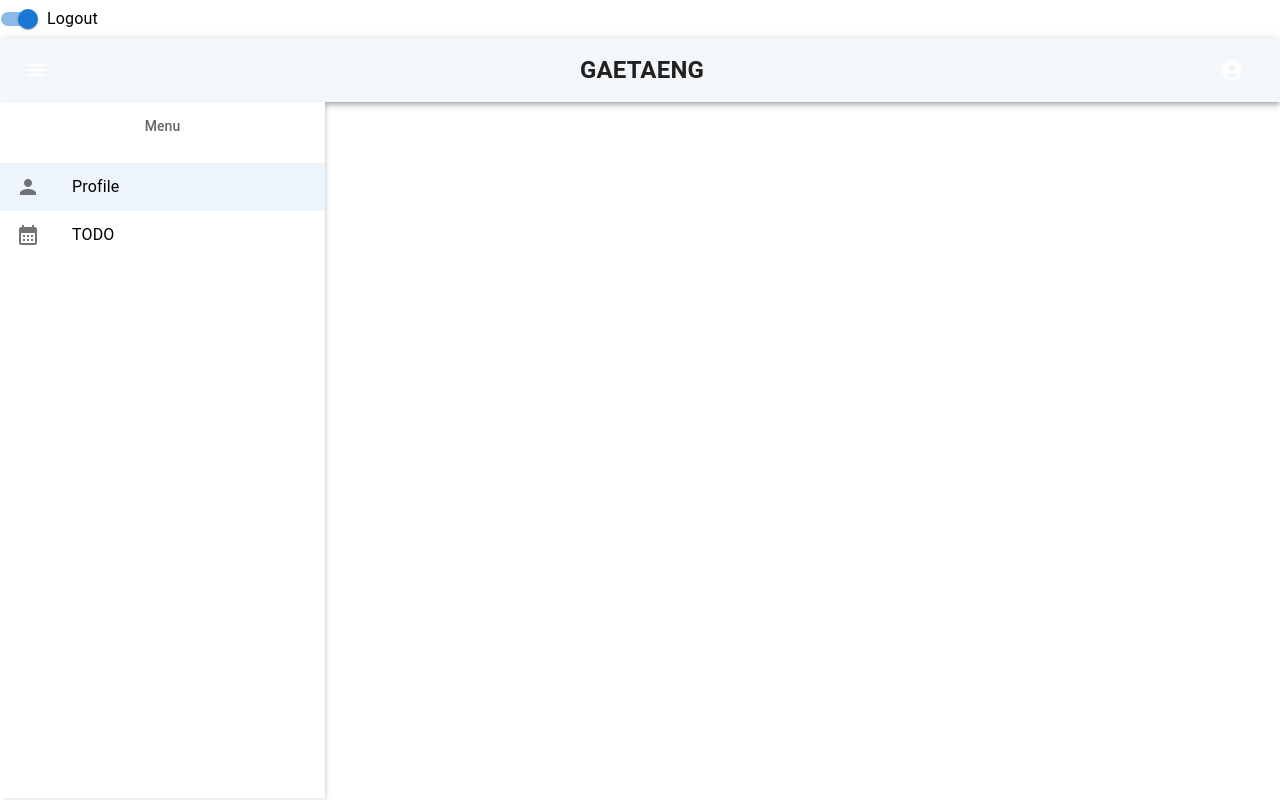
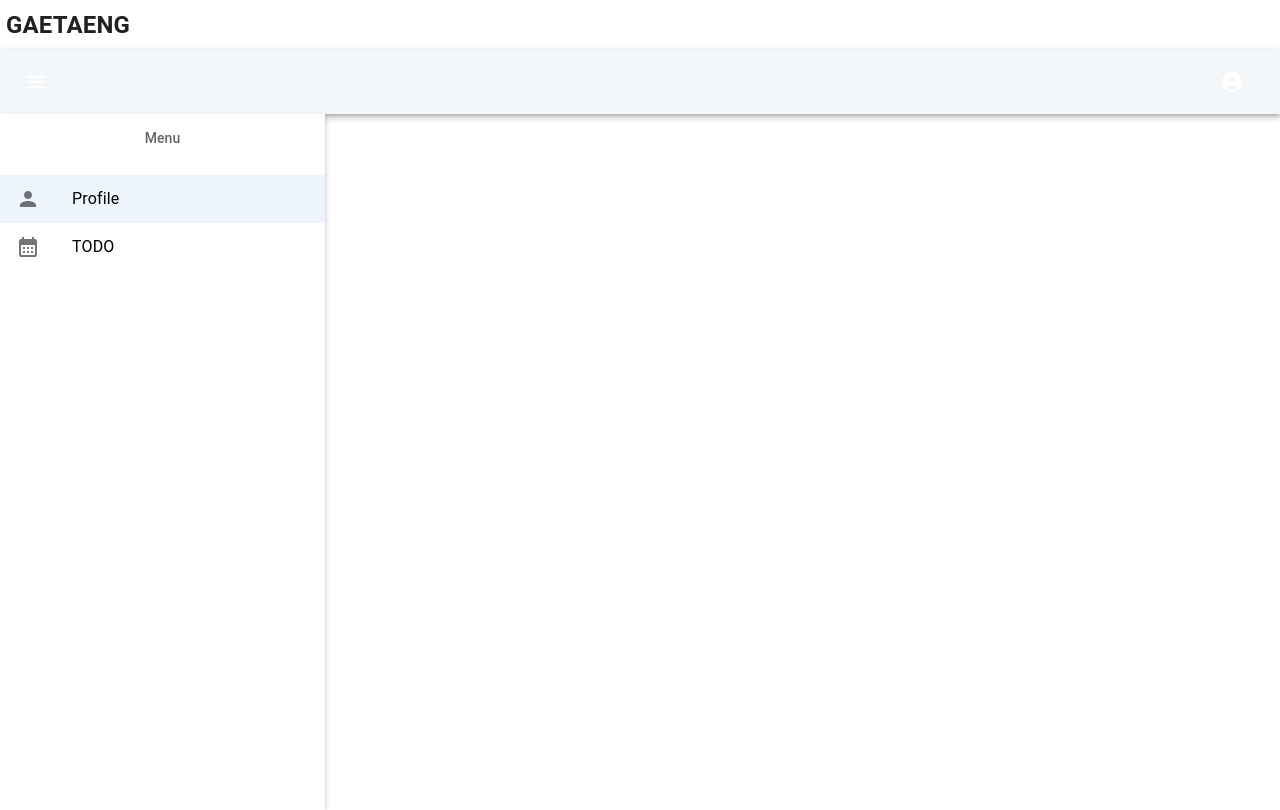
Before and after one commit to GaeTaeng/gaetaeng_ui, a React (Create React App) app: page / in a window 1280 px wide. Built offline with nearby package versions, Linux system fonts and the light colour scheme; what recoil-persist would draw is missing.

Commit message:
헤더 디자인 수정

```diff
--- a/src/Components/Header/Header.tsx
+++ b/src/Components/Header/Header.tsx
@@ -16,6 +16,7 @@ import { LI_MENU } from './HEADER_ENUM';
 import './Header.css';
 import ListSnbMenu from './ListSnbMenu';
 import { useLocation } from 'react-router';
+import { FormLabel } from '@mui/material';
 export default function Header() {
 
   const location = useLocation();
@@ -55,16 +56,9 @@ export default function Header() {
   return (
     <Box sx={{ flexGrow: 1 }}>
       <FormGroup>
-        <FormControlLabel
-          control={
-            <Switch
-              checked={auth}
-              onChange={handleChange}
-              aria-label="login switch"
-            />
-          }
-          label={auth ? 'Logout' : 'Login'}
-        />
+      <Typography variant="h6" component="div" sx={{ flexGrow: 1, color:"#212121", fontSize:24, fontWeight:"bold", padding : "6px", textAlign:"left"}}>
+            {/* {LI_MENU[selectedIndex].name} */}GAETAENG
+          </Typography>
       </FormGroup>
       <AppBar position="static" sx={{backgroundColor : "#f4f7fa"/*"RGB(0, 66, 0)"*/}}>
         <Toolbar>
@@ -79,7 +73,7 @@ export default function Header() {
             <MenuIcon />
           </IconButton>
           <Typography variant="h6" component="div" sx={{ flexGrow: 1, color:"#212121", fontSize:24, fontWeight:"bold" }}>
-            {/* {LI_MENU[selectedIndex].name} */}GAETAENG
+
           </Typography>
           <div>
             <IconButton
```
